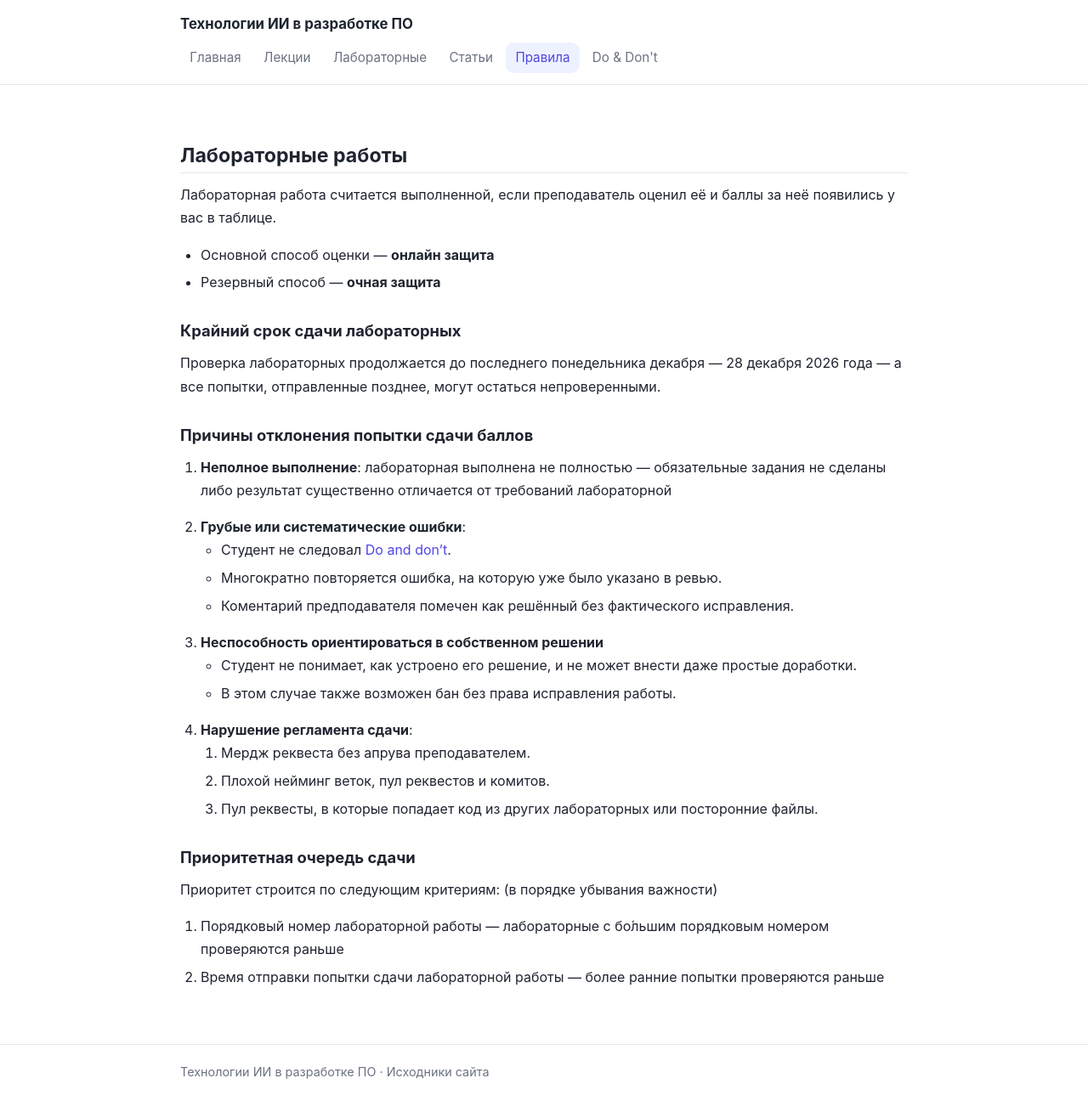
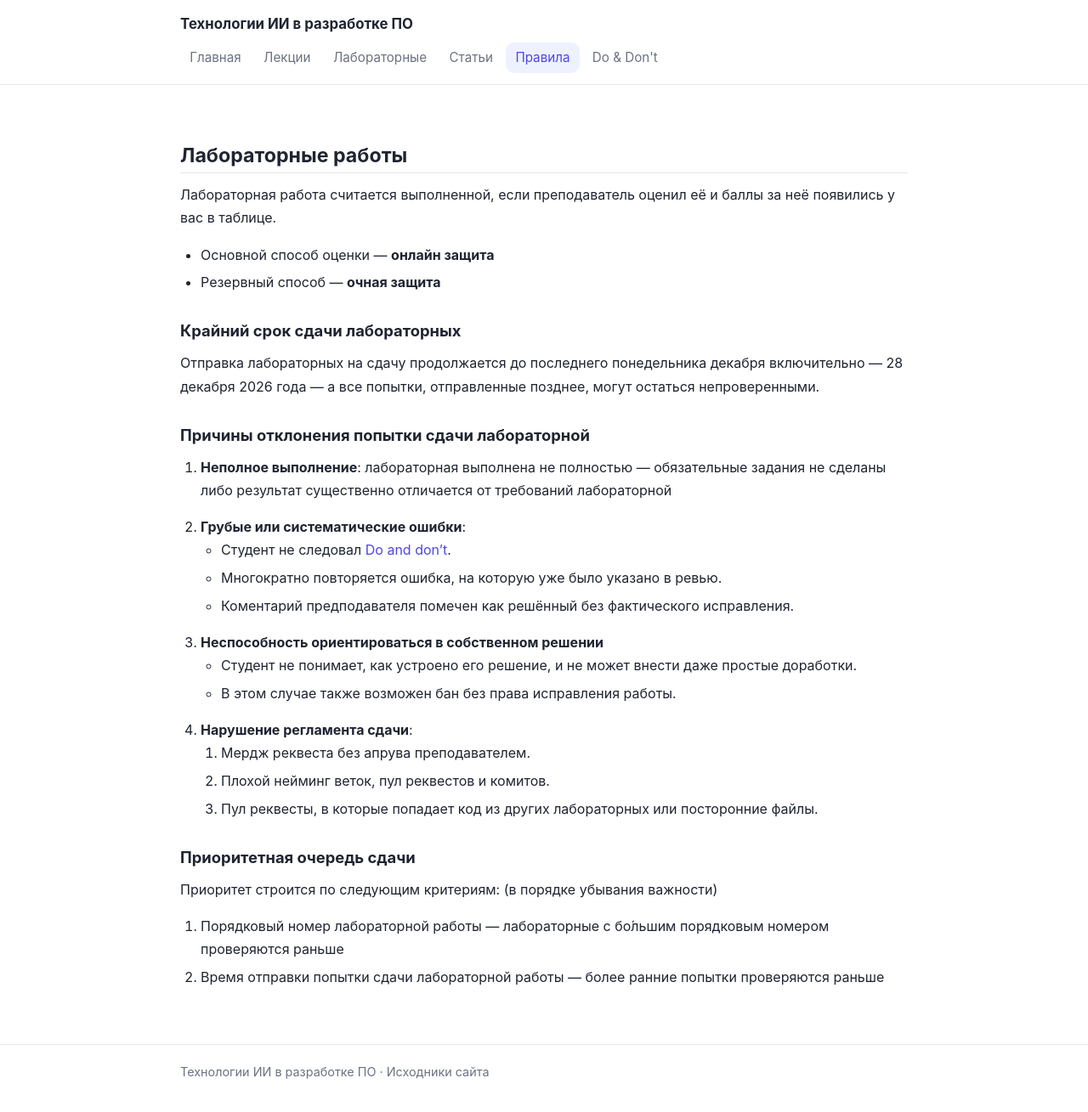
Before and after one commit to is-aidd-26/is-aidd-26.github.io, a Jekyll site: the page built from rules.md, in a window 1280 px wide and 1310 px high. Shown: the whole window at 85% size. Built offline with Jekyll 4.4.1, drawn with Linux system fonts in a browser that asks for light colours.

Commit message:
Исправил ошибки в тексте

```diff
--- a/rules.md
+++ b/rules.md
@@ -14,9 +14,9 @@ title: Правила
 
 ### Крайний срок сдачи лабораторных
 
-Проверка лабораторных продолжается до последнего понедельника декабря — 28 декабря 2026 года ― а все попытки, отправленные позднее, могут остаться непроверенными.
+Отправка лабораторных на сдачу продолжается до последнего понедельника декабря включительно — 28 декабря 2026 года ― а все попытки, отправленные позднее, могут остаться непроверенными.
 
-### Причины отклонения попытки сдачи баллов
+### Причины отклонения попытки сдачи лабораторной
 
 1. **Неполное выполнение**: лабораторная выполнена не полностью — обязательные задания не сделаны либо результат существенно отличается от требований лабораторной
 
```
